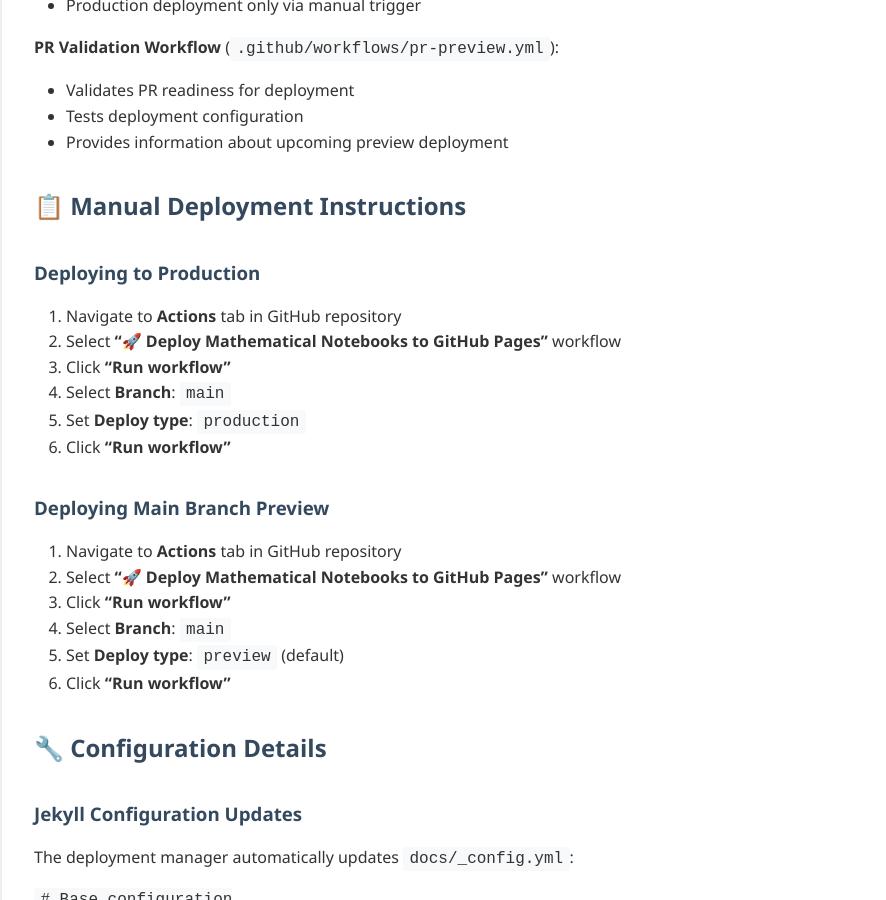
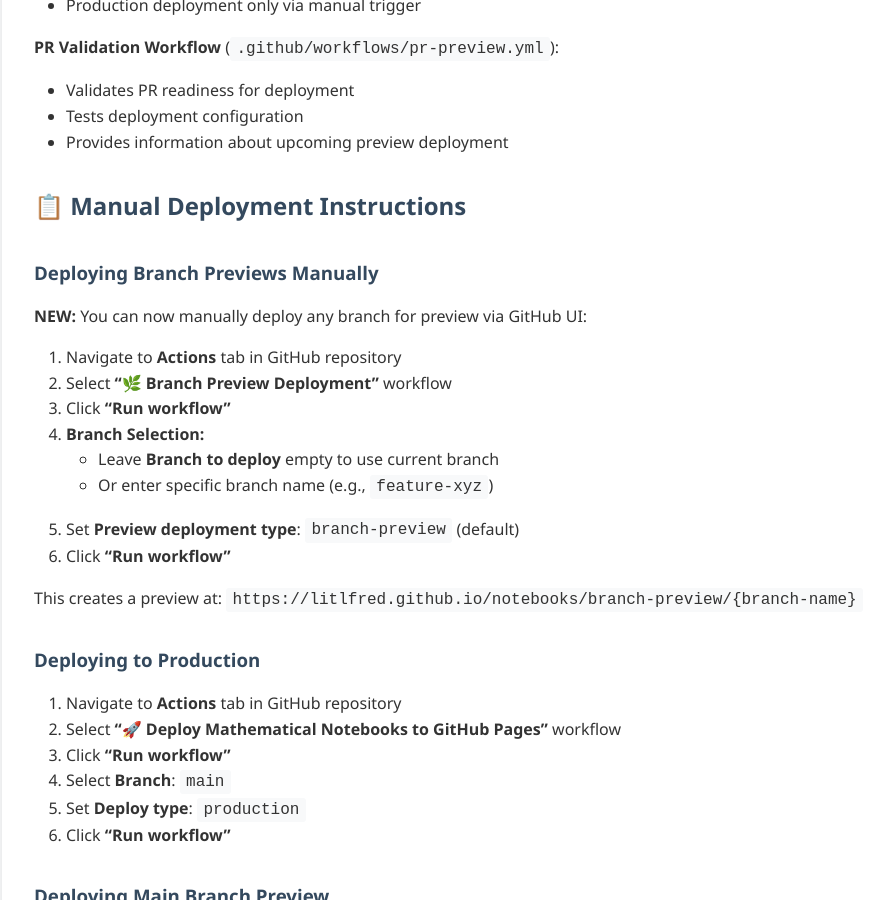
Before and after one commit to litlfred/notebooks, a Jekyll site: the page built from docs/DEPLOYMENT.md, in a window 1280 px wide and 900 px high, scrolled down 2691 px. Shown: the whole window, without its empty margins (70-956 px from the left). Built offline with Jekyll 4.4.1, drawn with Linux system fonts in a browser that asks for light colours; our own code applies the rules of GitHub Pages for plain Markdown files.

Commit message:
Add manual workflow dispatch to branch preview deployment with branch selection
Co-authored-by: litlfred <662242+litlfred@users.noreply.github.com>

```diff
--- a/docs/DEPLOYMENT.md
+++ b/docs/DEPLOYMENT.md
@@ -108,6 +108,21 @@ console.log('Schema Base:', info.schema_base_url);
 - Provides information about upcoming preview deployment
 
 ## 📋 Manual Deployment Instructions
+
+### Deploying Branch Previews Manually
+
+**NEW:** You can now manually deploy any branch for preview via GitHub UI:
+
+1. Navigate to **Actions** tab in GitHub repository
+2. Select **"🌿 Branch Preview Deployment"** workflow
+3. Click **"Run workflow"**
+4. **Branch Selection:**
+   - Leave **Branch to deploy** empty to use current branch
+   - Or enter specific branch name (e.g., `feature-xyz`)
+5. Set **Preview deployment type**: `branch-preview` (default)
+6. Click **"Run workflow"**
+
+This creates a preview at: `https://litlfred.github.io/notebooks/branch-preview/{branch-name}`
 
 ### Deploying to Production
 
```
Also changed, not shown: .github/workflows/branch-preview-deploy.yml.
